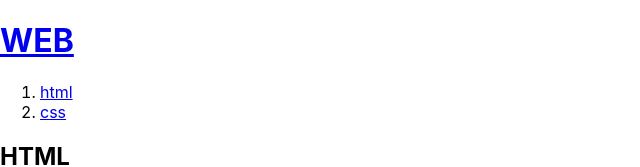
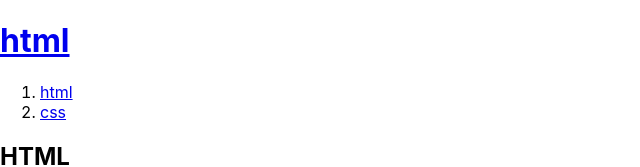
Before and after one commit to greencoffee1635/react-tutorial-egoing, a React (Create React App) app: page / in a window 1280 px wide. Shown: the top 167 px of the page, without its empty margins (0-640 px from the left). Built offline with nearby package versions, Linux system fonts and the light colour scheme.

Commit message:
Header를 컴포넌트화

```diff
--- a/src/App.js
+++ b/src/App.js
@@ -19,15 +19,15 @@ function Nav(){
     </nav>
   );
 }
-function Header(){
+function Header(props){
   return (
-    <header><h1><a href="index.html">WEB</a></h1></header>
+    <header><h1><a href="index.html">{props.title}</a></h1></header>
   )
 }
 function App() {
   return (
     <div>
-      <Header></Header>
+      <Header title="html"></Header>
       <Nav></Nav>
       <Article title="HTML" body="HTML is ..."></Article>
       <Article title="CSS" body="CSS is ..."></Article>
```
